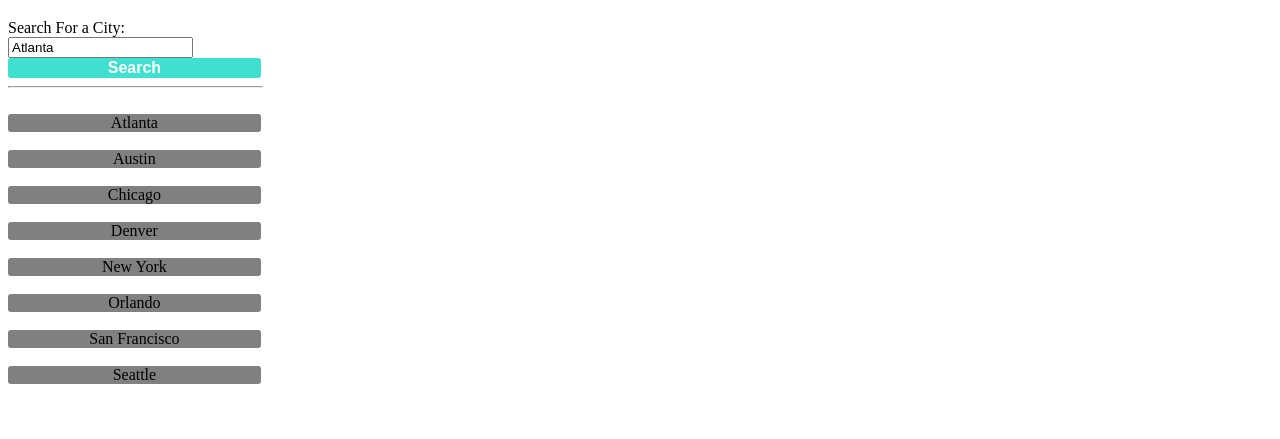
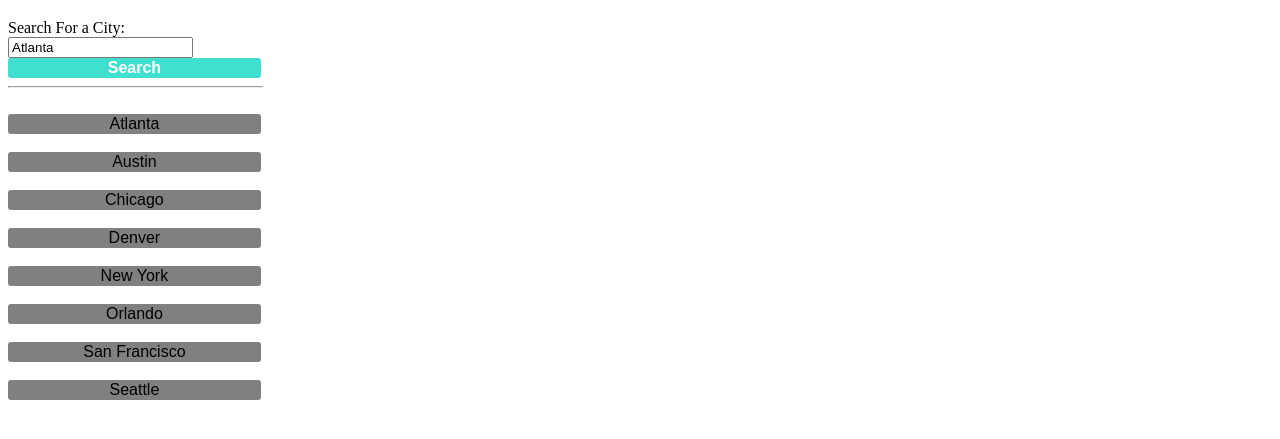
Before and after one commit to Mattrp227/Searchable-Weather-Dashboard, a plain HTML site: page index.html in a window 1280 px wide. Shown: the part 61-500 px from the top of the page. Drawn offline with nearby package versions, Linux system fonts and the light colour scheme.

Commit message:
Update index.html

```diff
--- a/index.html
+++ b/index.html
@@ -21,21 +21,28 @@
         <br>
         <hr align="left">
         <br>
-        <div id="cityTag" class="bottomleft">Atlanta</div>
+        <button id="cityTag" class="bottomleft">Atlanta</button>
         <br>
-        <div id="cityTag" class="bottomleft">Austin</div>
         <br>
-        <div id="cityTag" class="bottomleft">Chicago</div>
+        <button id="cityTag" class="bottomleft">Austin</button>
         <br>
-        <div id="cityTag" class="bottomleft">Denver</div>
         <br>
-        <div id="cityTag" class="bottomleft">New York</div>
+        <button id="cityTag" class="bottomleft">Chicago</button>
         <br>
-        <div id="cityTag" class="bottomleft">Orlando</div>
         <br>
-        <div id="cityTag" class="bottomleft">San Francisco</div>
+        <button id="cityTag" class="bottomleft">Denver</button>
         <br>
-        <div id="cityTag" class="bottomleft">Seattle</div>
+        <br>
+        <button id="cityTag" class="bottomleft">New York</button>
+        <br>
+        <br>
+        <button id="cityTag" class="bottomleft">Orlando</button>
+        <br>
+        <br>
+        <button id="cityTag" class="bottomleft">San Francisco</button>
+        <br>
+        <br>
+        <button id="cityTag" class="bottomleft">Seattle</button>
     </div>
     <div id="pastresults" class="history">
     </div>
```
